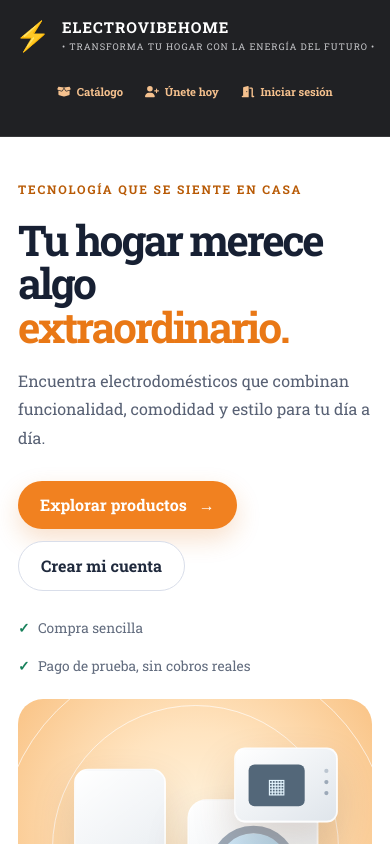
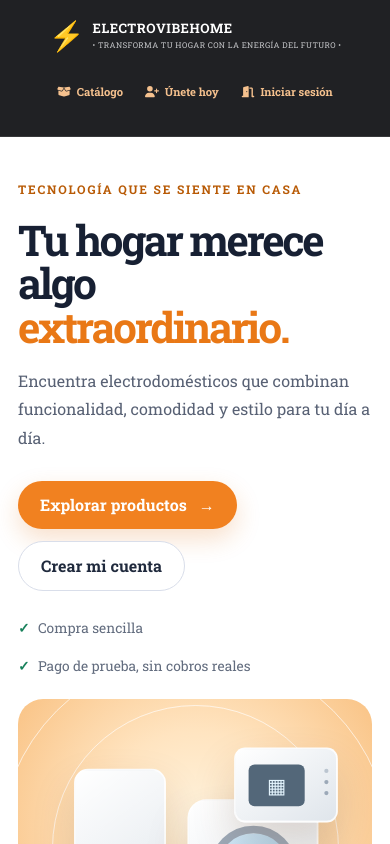
Before and after one commit to sro2005/my-app, a React (Vite) app: page / in a window 390 px wide. Shown: the top 844 px of the page. Built offline with nearby package versions, Linux system fonts and the light colour scheme.

Commit message:
fix: prevent brand header overflow on narrow screens

```diff
--- a/src/styles/styles.css
+++ b/src/styles/styles.css
@@ -1493,6 +1493,26 @@ form.evh-form { display: grid; gap: 1.1rem; max-width: none; margin: 0; padding:
 
 @media (max-width: 480px) {
   .evh-site-header { padding-inline: .7rem; }
+  .evh-site-brand {
+    min-width: 0;
+    max-width: 100%;
+    gap: .5rem;
+  }
+  .evh-site-brand-copy { min-width: 0; max-width: 100%; }
+  .evh-site-brand-copy strong {
+    font-size: .82rem;
+    letter-spacing: .04em;
+    overflow-wrap: anywhere;
+  }
+  .evh-site-brand-copy small {
+    display: block;
+    max-width: 100%;
+    font-size: .5rem;
+    letter-spacing: .045em;
+    line-height: 1.4;
+    white-space: normal;
+    overflow-wrap: anywhere;
+  }
   .evh-header-links { gap: .15rem; }
   .evh-header-links a,.evh-header-links .evh-site-logout { gap: .35rem; padding: .45rem .55rem; font-size: .7rem; }
   .evh-footer-inner { grid-template-columns: 1fr 1fr; gap: 1.4rem 1rem; }
```
